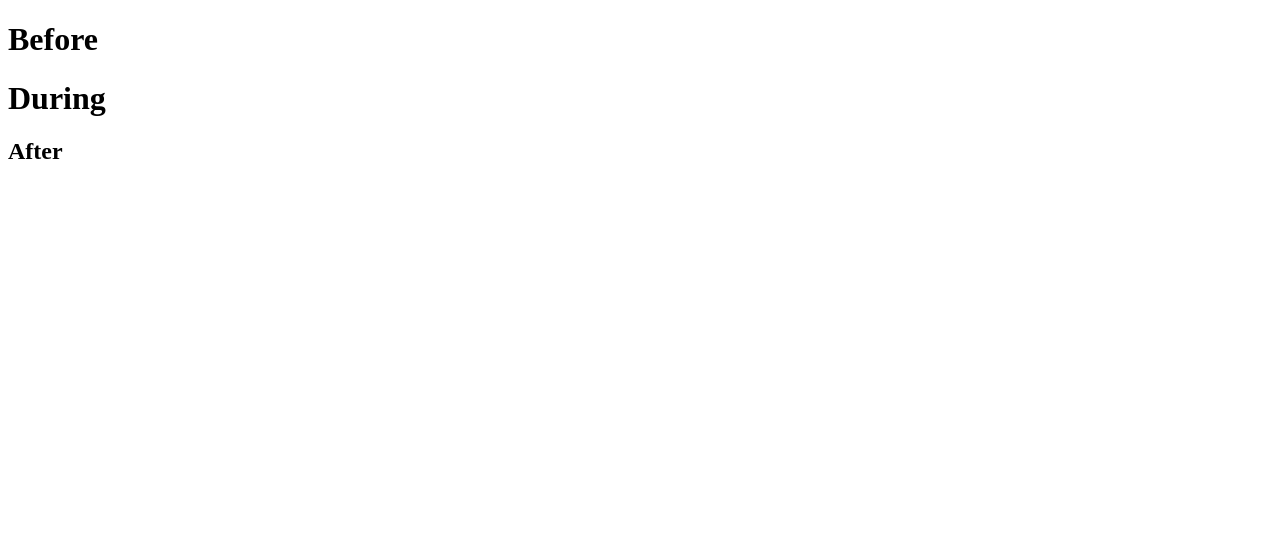
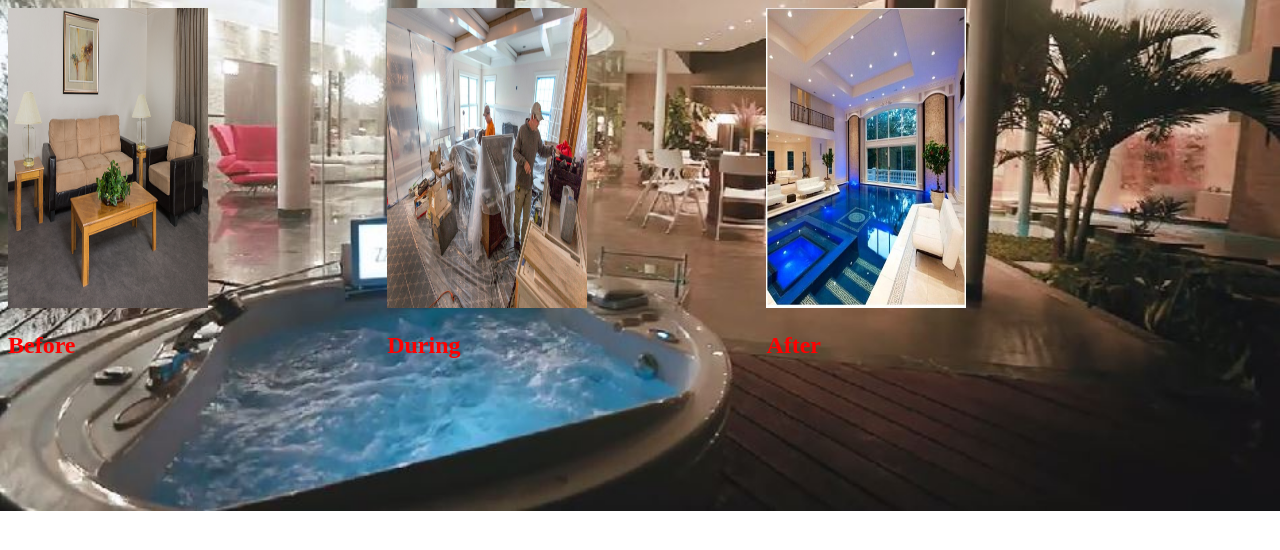
Before and after one commit to NoahNim/interior-design, a plain HTML site: page index.html in a window 1280 px wide. Drawn offline with Linux system fonts and the light colour scheme.

Commit message:
got everything in columns

```diff
--- a/css/styles.css
+++ b/css/styles.css
@@ -0,0 +1,21 @@
+.column {
+  float: left;
+  width: 30%;
+}
+img {
+  width: 200px;
+  height: 300px;
+}
+
+.works {
+  font-style: 25px;
+  font-weight: bold;
+  color: red;
+}
+
+html {
+  background-image: url("../img/fancy.jpg");
+  background-repeat: no-repeat;
+  background-position: center;
+  background-size: cover;
+}
--- a/index.html
+++ b/index.html
@@ -5,16 +5,19 @@
     <title>Interior Designs</title>
   </head>
   <body>
-    <div class="first_Column">
-      <h1>Before</h1>
-    </div>
-    <div class="second_Column">
-      <h1>During</h1>
-    </div>
-    <div class="third_Column">
+    <div class="works">
+    <span class="column">
+      <img src="img/basic.jpg" alt="before you hire us">
+      <h2>Before</h2>
+    </span>
+    <span class="column">
+      <img src="img/remodeling.jpeg" alt="while we are at work">
+      <h2>During</h2>
+    </span>
+    <span class="column">
+      <img src="img/after.jpg" alt="after we are done">
       <h2>After</h2>
-
-    </div>
-
+    </span>
+  </div>
   </body>
 </html>
```
Also changed, not shown: img/fancy.jpg (added).
